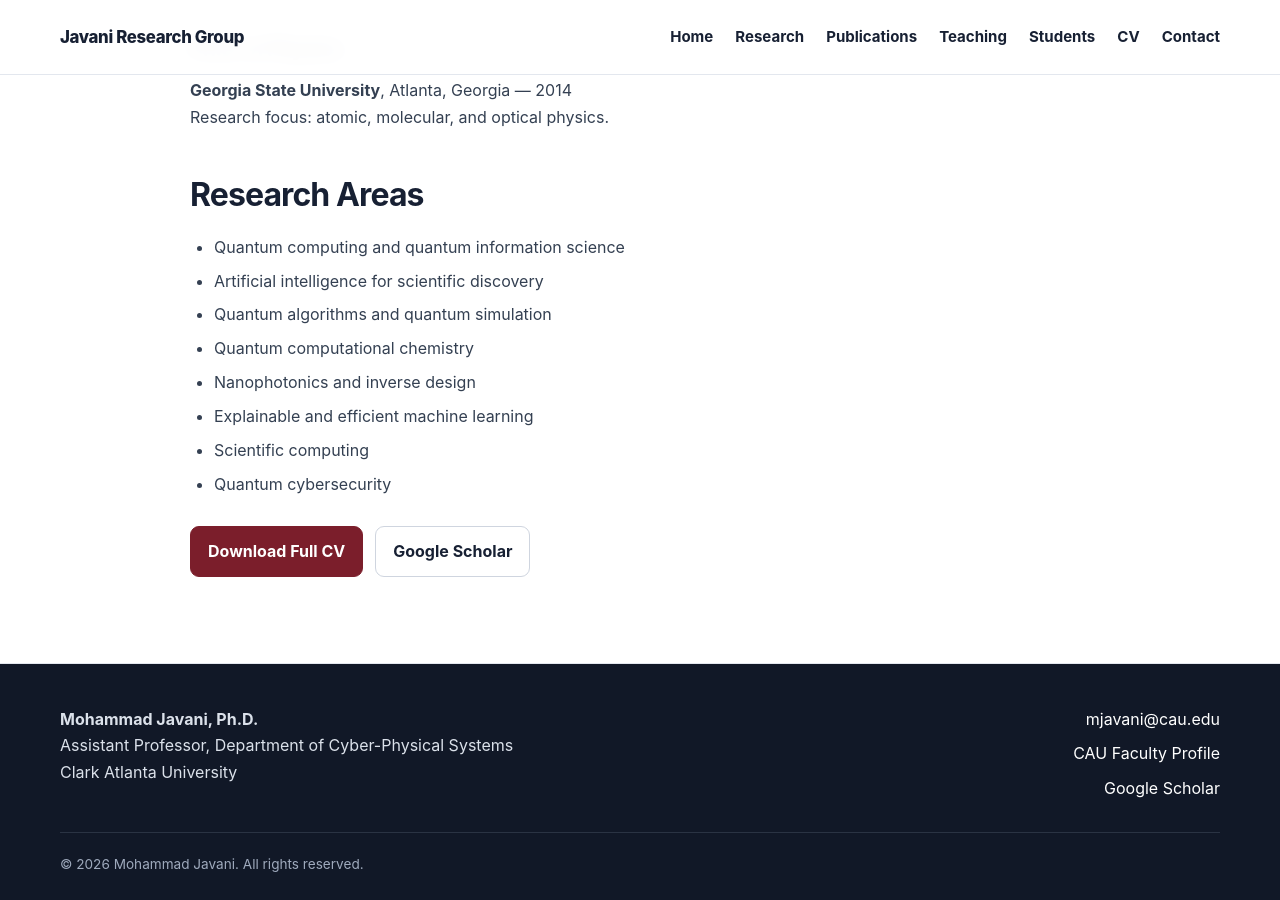
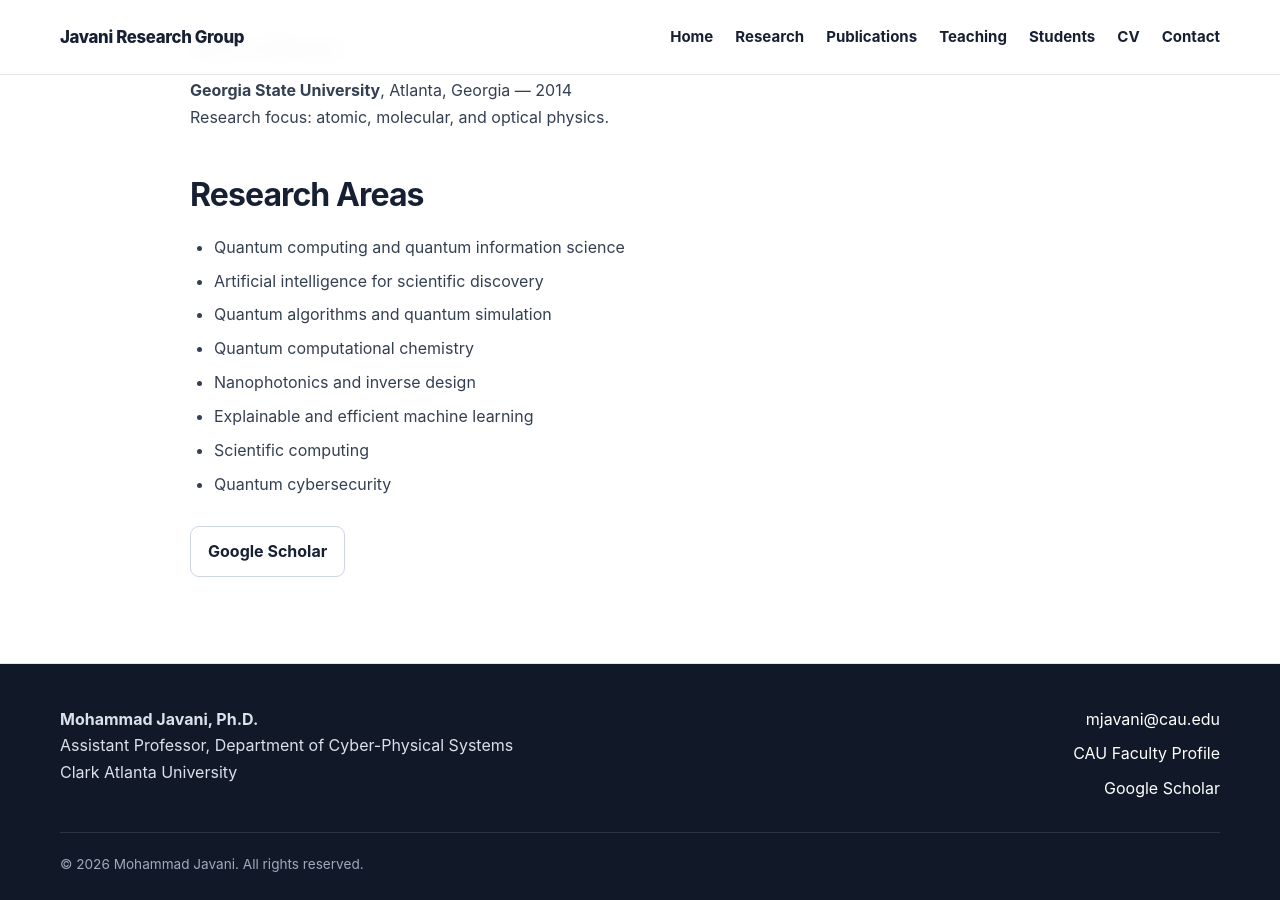
Before and after one commit to mjavani54/javani-lab-webpage, a Jekyll site: the page built from cv/index.md, in a window 1280 px wide and 900 px high, scrolled down 719 px. Built offline with Jekyll 4.4.1, drawn with Linux system fonts in a browser that asks for light colours.

Commit message:
Comment out CV download link
Comment out the link to download the full CV.

```diff
--- a/cv/index.md
+++ b/cv/index.md
@@ -40,7 +40,7 @@ Research focus: atomic, molecular, and optical physics.
 - Quantum cybersecurity
 
 <div class="button-row">
-  <a class="button primary" href="{{ '/assets/Javani_CV.pdf' | relative_url }}">Download Full CV</a>
+  <!-- <a class="button primary" href="{{ '/assets/Javani_CV.pdf' | relative_url }}">Download Full CV</a> -->
   <a class="button" href="https://scholar.google.com/citations?user=y7wEhXUAAAAJ">Google Scholar</a>
 </div>
 
```
